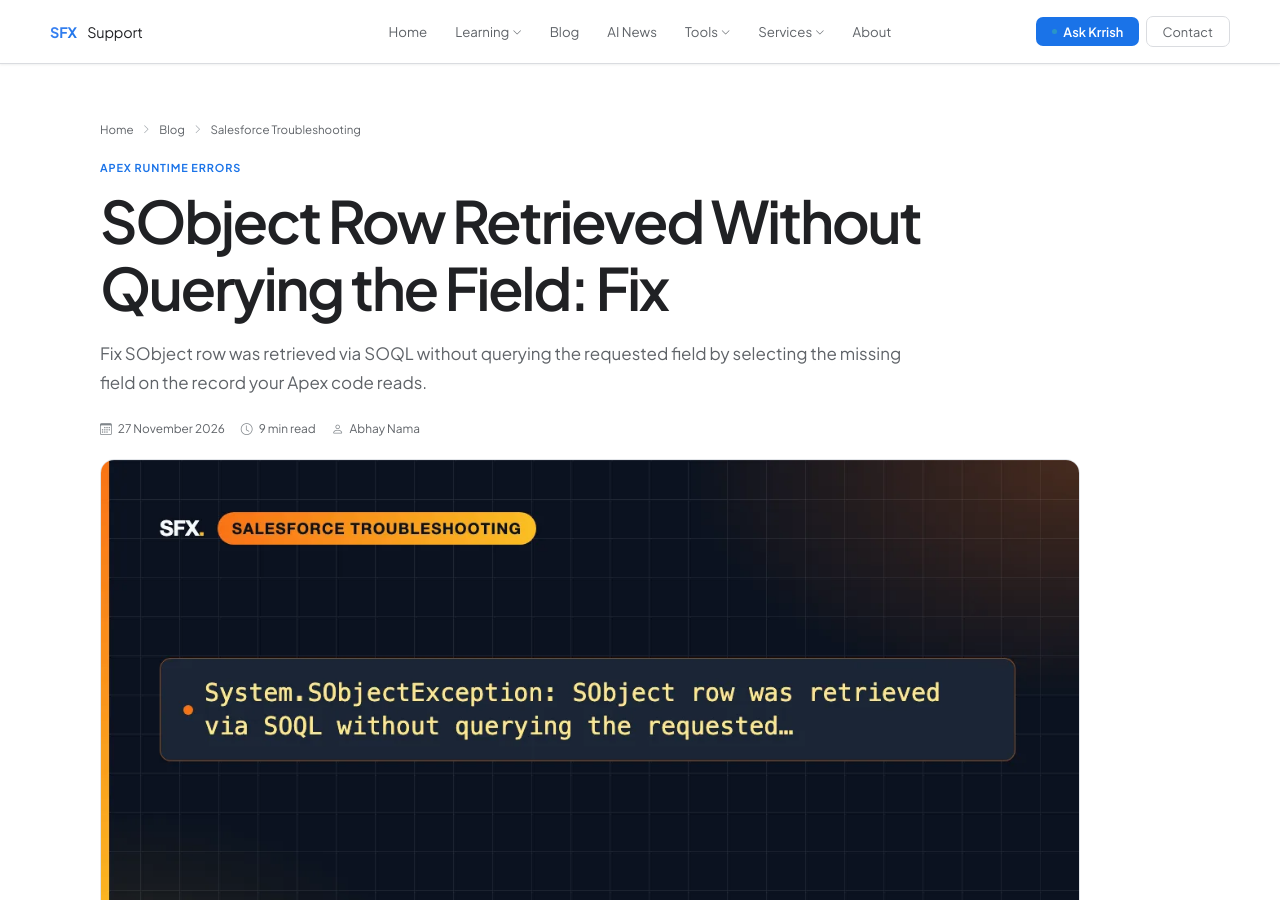
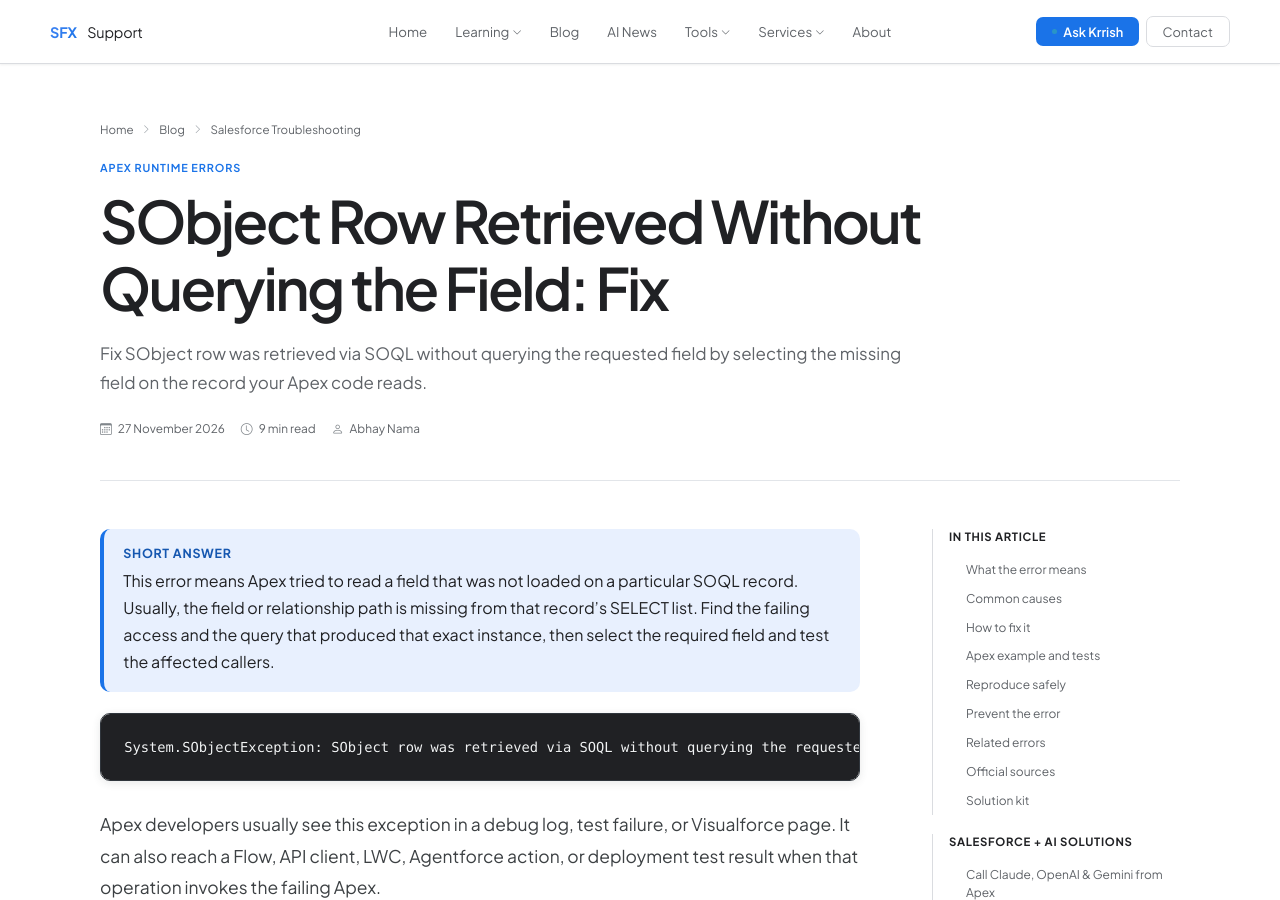
Before and after one commit to sfxsupport/main, a Jekyll site: the page built from _posts/2026-11-27-sobject-row-retrieved-without-querying-field.md, in a window 1280 px wide and 900 px high. Built offline with Jekyll 4.4.1, drawn with Linux system fonts in a browser that asks for light colours.

Commit message:
Blog: stop showing the banner image on the page (kept for social/OG); opt in with show_hero
Co-Authored-By: Claude Opus 5.5 <noreply@anthropic.com>
Claude-Session: https://claude.ai/code/session_01SGAvG56sbdUa8ZuE1eP29E

```diff
--- a/_layouts/blog-post.html
+++ b/_layouts/blog-post.html
@@ -23,7 +23,7 @@ layout: default
       <span><i class="bi bi-person"></i>{{ page.author_name | default: "SFX Support" }}</span>
       {% if page.last_modified_at and page.last_modified_at != page.date %}<span><i class="bi bi-arrow-repeat"></i>Updated {{ page.last_modified_at | date: "%d %B %Y" }}</span>{% endif %}
     </div>
-    {% if page.image %}{% assign hero_webp = page.image | replace: '.jpg', '.webp' %}{% assign hero_has_webp = site.static_files | where: "path", hero_webp | first %}<picture>{% if hero_has_webp %}<source srcset="{{ hero_webp }}" type="image/webp">{% endif %}<img class="article-hero-image" src="{{ page.image }}" alt="{{ page.image_alt | default: page.title | escape }}" {% if hero_has_webp %}width="1200" height="630"{% else %}width="1600" height="900"{% endif %} loading="eager" fetchpriority="high" decoding="async"></picture>{% endif %}
+    {% if page.image and page.show_hero %}{% assign hero_webp = page.image | replace: '.jpg', '.webp' %}{% assign hero_has_webp = site.static_files | where: "path", hero_webp | first %}<picture>{% if hero_has_webp %}<source srcset="{{ hero_webp }}" type="image/webp">{% endif %}<img class="article-hero-image" src="{{ page.image }}" alt="{{ page.image_alt | default: page.title | escape }}" {% if hero_has_webp %}width="1200" height="630"{% else %}width="1600" height="900"{% endif %} loading="eager" fetchpriority="high" decoding="async"></picture>{% endif %}
   </header>
 
   <div class="article-grid">
```
